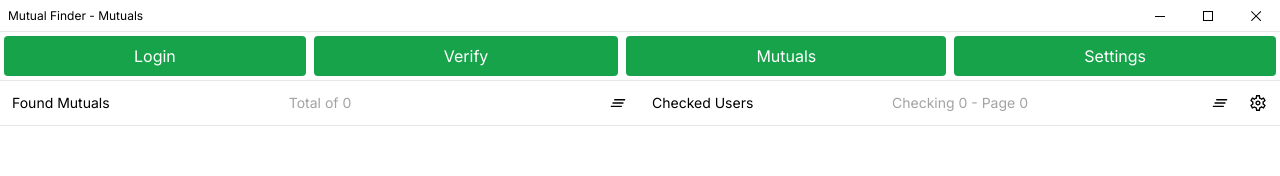
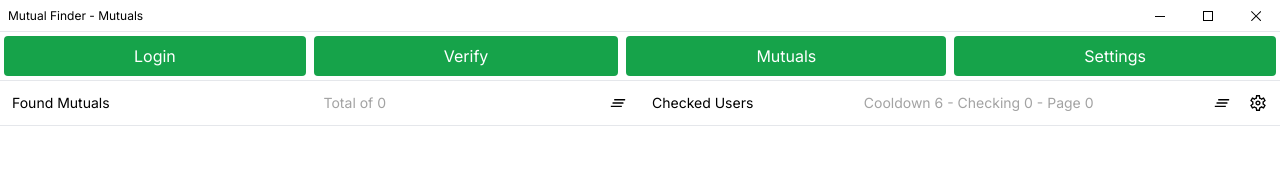
Before and after one commit to metkm/osu-mutual-finder, a Vue app: page /mutuals in a window 1280 px wide. Shown: the top 176 px of the page. Built offline with nearby package versions, Linux system fonts and the light colour scheme.

Commit message:
add cooldown countdown

```diff
--- a/src/components/AppSide.vue
+++ b/src/components/AppSide.vue
@@ -7,11 +7,11 @@ defineProps<{
 
 <template>
   <div class="flex flex-col flex-1 overflow-hidden">
-    <div class="grid auto-cols-fr grid-flow-col gap-2 items-center p-1 border-b dark:border-neutral-800">
+    <div class="flex items-center justify-between p-1 gap-2 border-b dark:border-neutral-800">
       <p class="ml-2 text-sm truncate">{{ title }}</p>
       <p class="text-neutral-400 text-center text-sm truncate">{{ desc }}</p>
 
-      <div class="flex gap-0.5 justify-self-end">
+      <div class="flex justify-self-end">
         <slot name="buttons"></slot>
       </div>
     </div>
--- a/src/views/Mutuals.vue
+++ b/src/views/Mutuals.vue
@@ -15,7 +15,6 @@ import BaseButtonIcon from "../components/Ui/BaseButtonIcon.vue";
 
 import User from "../components/User.vue";
 import AppSide from "../components/AppSide.vue";
-import AppList from "../components/AppList.vue";
 
 const router = useRouter();
 const settingsStore = useSettingsStore();
@@ -27,10 +26,19 @@ const mutuals = ref<UserObject[]>([]);
 
 const currentUser = ref(0);
 const currentPage = ref(0);
+const currentCooldown = ref(6);
 
 const tasks = ref<Tasks>({});
 
+let cooldownId: NodeJS.Timeout;
 const updateLists: UpdateCallback = async (checkedUser, foundMutual) => {
+  currentCooldown.value = 6;
+  clearInterval(cooldownId);
+
+  cooldownId = setInterval(() => {
+    currentCooldown.value -= 1;
+  }, 1000)
+
   const user = await getUser(foundMutual || checkedUser);
   checked.value.push(user);
 
@@ -60,7 +68,7 @@ onActivated(async () => {
 </script>
 
 <template>
-  <main class="page p-0 flex flex-col">
+  <main class="page p-0 flex flex-col overflow-hidden">
     <div class="flex grow overflow-hidden">
       <AppSide title="Found Mutuals" :desc="`Total of ${mutuals.length}`">
         <template v-slot:buttons>
@@ -69,12 +77,12 @@ onActivated(async () => {
           </BaseButtonIcon>
         </template>
 
-        <div class="flex flex-col gap-1 overflow-y-auto p-2">
+        <div class="overflow-y-auto grid lg:grid-cols-2 gap-2 p-2">
           <User v-for="user in mutuals" :user="user" :key="user.id" />
         </div>
       </AppSide>
 
-      <AppSide title="Checked Users" :desc="`Checking ${currentUser} - Page ${currentPage}`">
+      <AppSide title="Checked Users" :desc="`Cooldown ${currentCooldown} - Checking ${currentUser} - Page ${currentPage}`">
         <template v-slot:buttons>
           <BaseButtonIcon @click="checked = []">
             <Clear />
@@ -85,9 +93,9 @@ onActivated(async () => {
           </BaseButtonIcon>
         </template>
 
-        <AppList :items="checked" :itemHeight="76" v-slot="{ item }">
-          <User :user="item" :key="item.id" />
-        </AppList>
+        <div class="overflow-y-auto grid lg:grid-cols-2 gap-2 p-2">
+          <User v-for="user in checked" :user="user" :key="user.id" />
+        </div>
       </AppSide>
     </div>
   </main>
```
